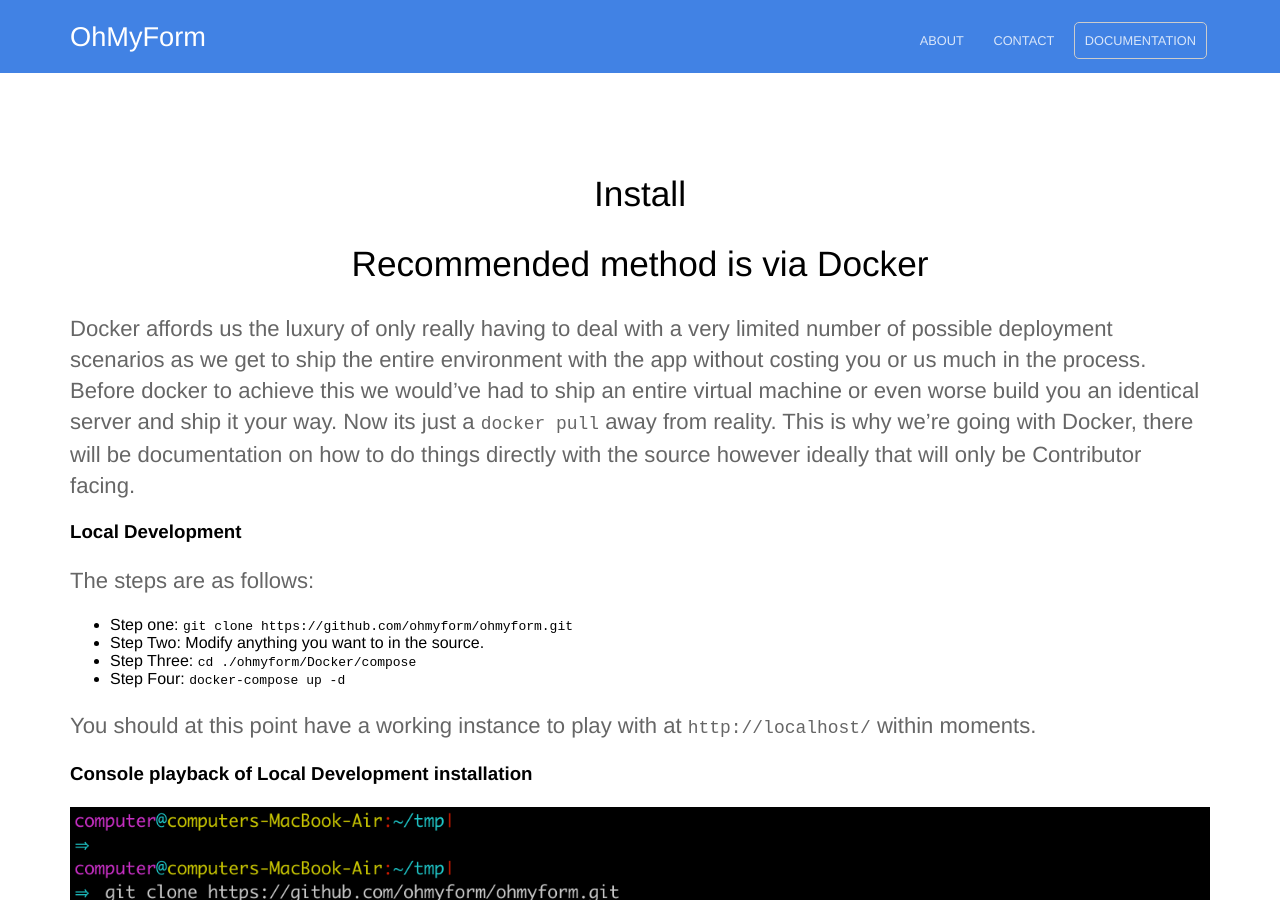
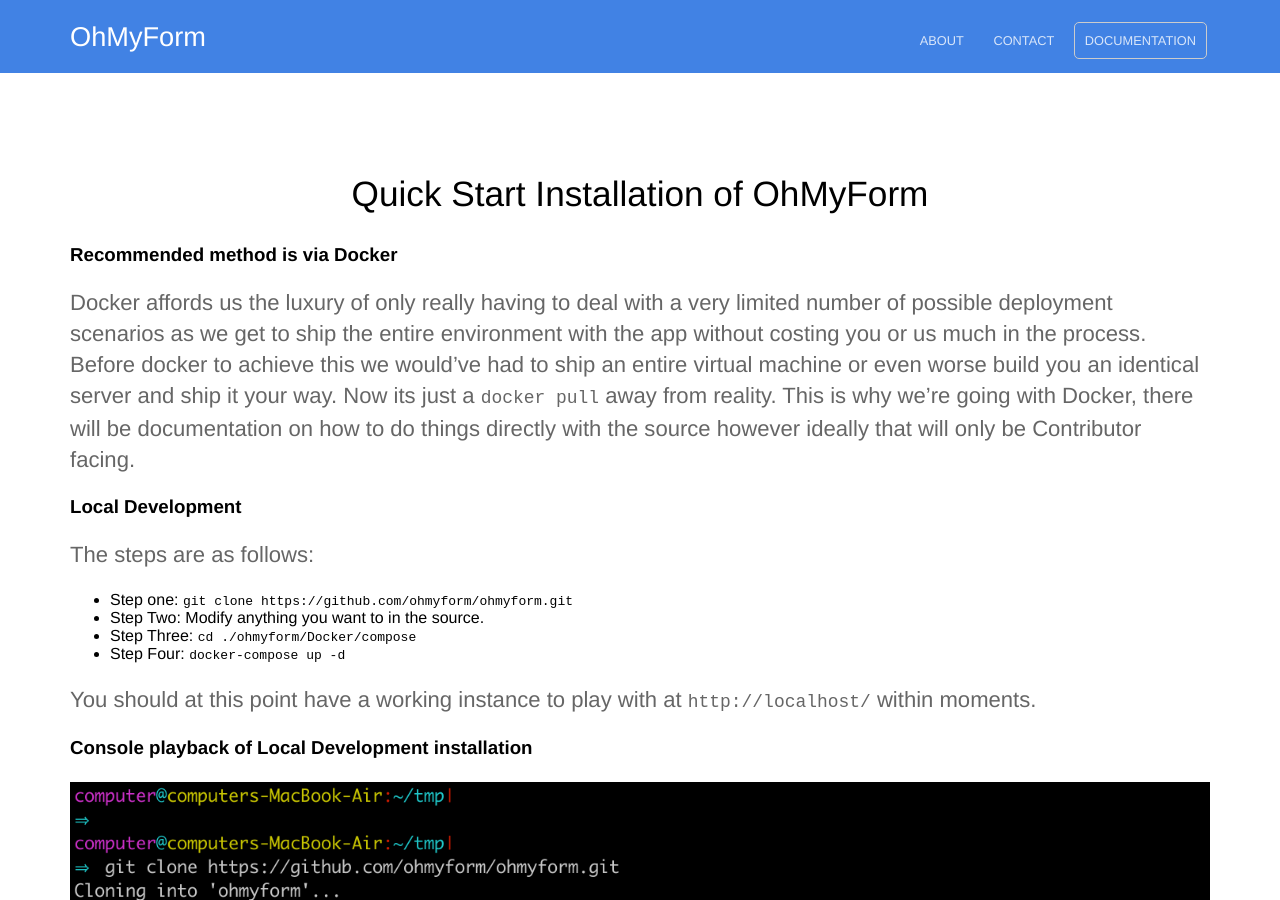
Before and after one commit to ohmyform/website, a Jekyll site: the page built from docs/install.md, in a window 1280 px wide and 900 px high. Built offline with Jekyll 4.4.1, drawn with Linux system fonts in a browser that asks for light colours.

Commit message:
More playing with headers

```diff
--- a/docs/install.md
+++ b/docs/install.md
@@ -1,8 +1,8 @@
 ---
-title: Install
+title: Quick Start Installation of OhMyForm
 ---
 
-## Recommended method is via Docker
+### Recommended method is via Docker
 Docker affords us the luxury of only really having to deal with a very limited number of possible deployment scenarios as we get to ship the entire environment with the app without costing you or us much in the process. Before docker to achieve this we would've had to ship an entire virtual machine or even worse build you an identical server and ship it your way.  Now its just a `docker pull` away from reality.  This is why we're going with Docker, there will be documentation on how to do things directly with the source however ideally that will only be Contributor facing.
 
 ### Local Development
```
